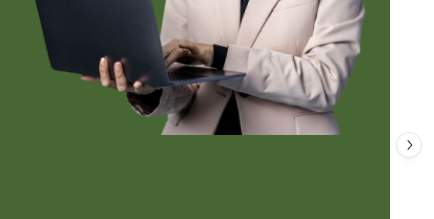
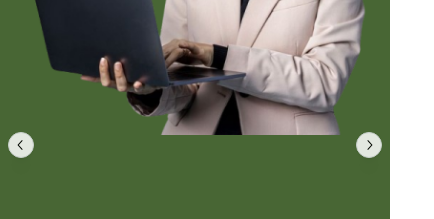
Before and after one commit to rhitik17/Deepjyoti_manpower, a React (Vite) app: page /about-us in a window 390 px wide. Shown: the part 3820-4039 px from the top of the page, 434 px wide, since content can reach past the window. Built offline with nearby package versions, Linux system fonts and the light colour scheme.

Commit message:
manage animation

```diff
--- a/src/components/aboutUs/Carousel.jsx
+++ b/src/components/aboutUs/Carousel.jsx
@@ -40,7 +40,7 @@ function Slider() {
        <Carousel
       withIndicators
       withControls
-      classNames={{controls:"-mx-[60px]",
+      classNames={{controls:"-mx-[20px] md:-mx-[40px] xl:-mx-[60px]",
       }
     }
       loop
--- a/src/components/aboutUs/ChairmanWords.jsx
+++ b/src/components/aboutUs/ChairmanWords.jsx
@@ -3,8 +3,8 @@ import React from "react";
 const ChairmanWords = ({ image, quote, name, title }) => {
   return (
     <div className="w-full flex flex-col md:flex-row justify-center md:justify-start items-center max-md:space-y-10 gap-10">
-      <div className="md:w-3/12 lg:w-4/12 flex items-center">
-        <img className="rounded-lg" src={image} alt="Placeholder" />
+      <div className=" md:w-3/12 lg:w-4/12 flex items-center">
+        <img className="rounded-lg  " src={image} alt="Placeholder" />
       </div>
 
       <div className="md:w-9/12 lg:w-8/12 flex flex-col justify-start items-start gap-8">
```
